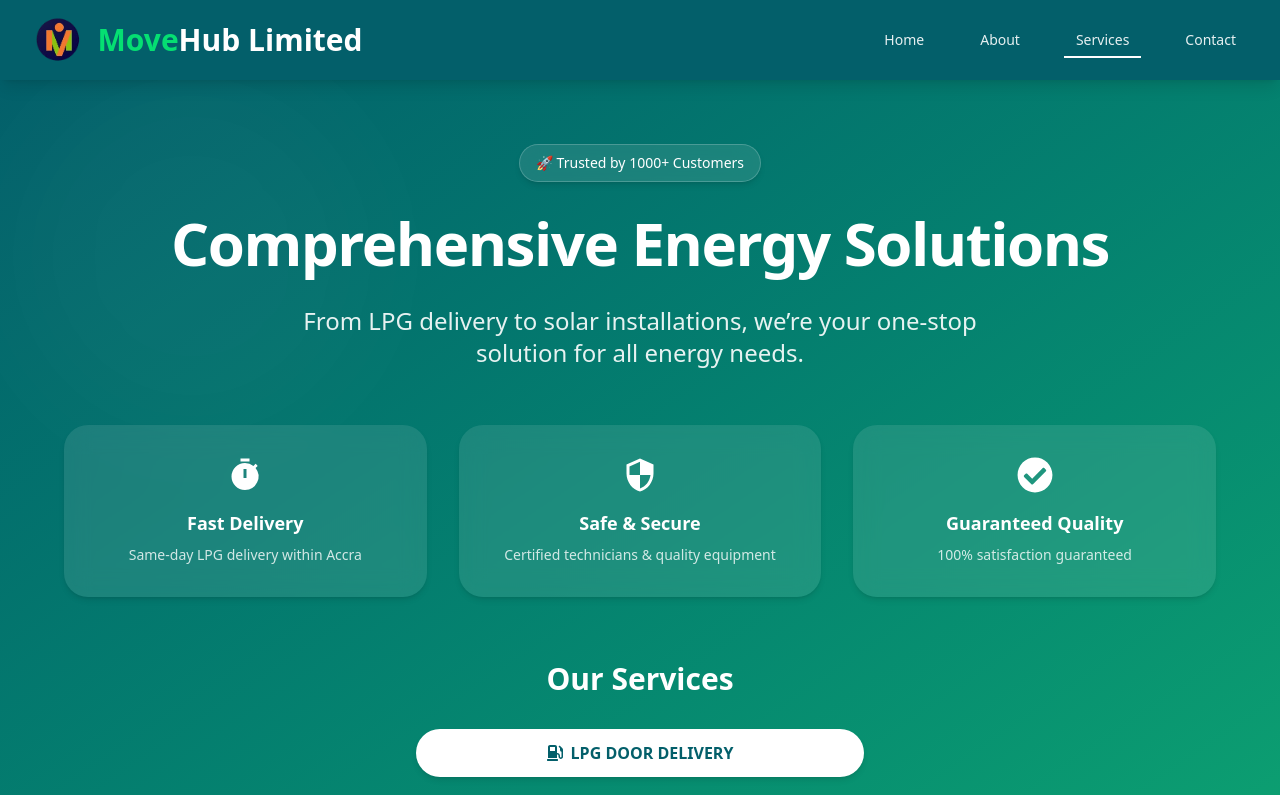
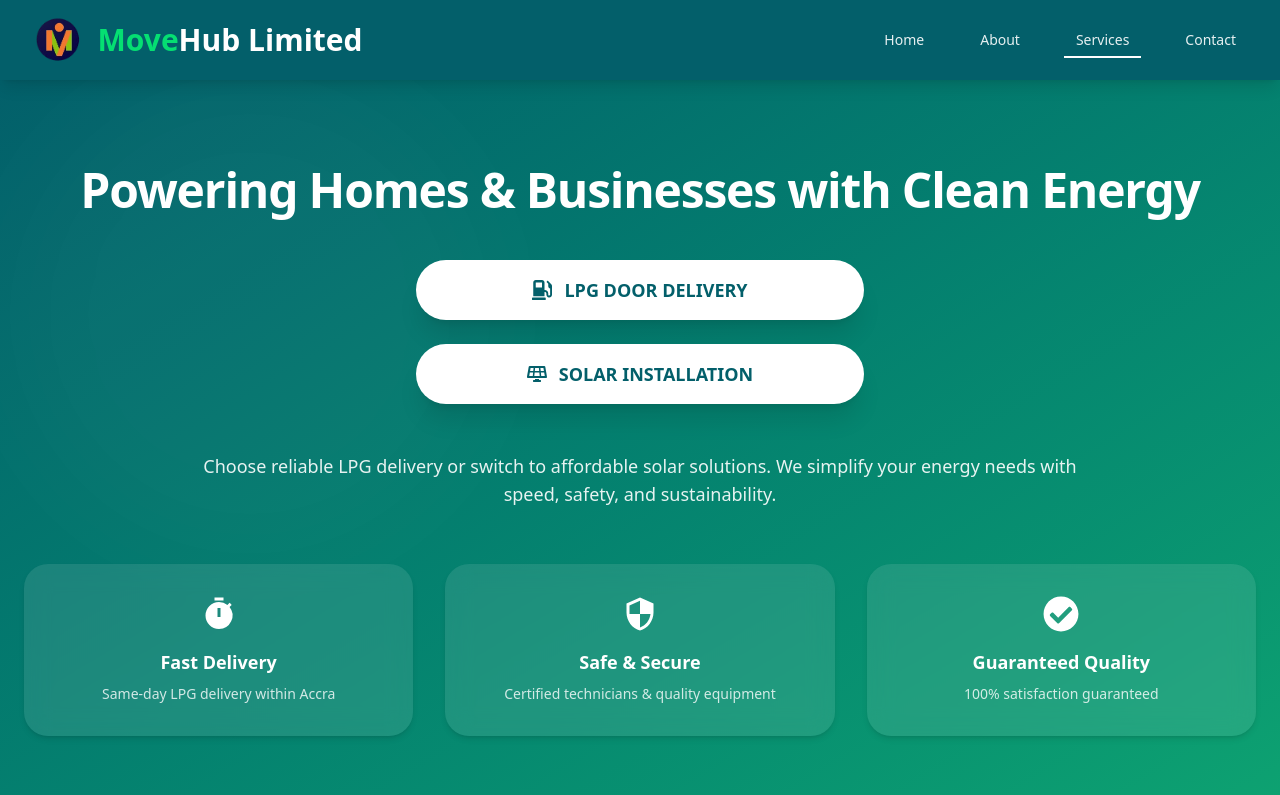
Before and after one commit to Jemmyflex/movehub, a React (Vite) app: page /services in a window 1280 px wide. Shown: the top 795 px of the page. Built offline with nearby package versions, Linux system fonts and the light colour scheme.

Commit message:
final update

```diff
--- a/src/pages/About.jsx
+++ b/src/pages/About.jsx
@@ -14,6 +14,7 @@ import { MdElectricBolt, MdTrendingUp } from 'react-icons/md';
 const AboutUs = () => {
   return (
     <div className="font-sans text-gray-800 dark:text-gray-200 dark:bg-[#0e1a1c]">
+
       {/* Hero Section */}
       <section className="bg-gradient-to-br from-[#035F6A] to-green-600 text-white py-24 px-6 dark:from-[#023c44] dark:to-[#116147]">
         <div className="max-w-5xl mx-auto text-center">
@@ -21,7 +22,17 @@ const AboutUs = () => {
             About MoveHub Limited
           </h1>
           <p className="text-xl md:text-2xl max-w-3xl mx-auto opacity-90">
-            We're revolutionizing energy access in Ghana by making clean, reliable, and affordable power a reality for every home and business.
+            We're on a mission to make clean, safe, and affordable energy accessible to every Ghanaian — at home, at work, and in the most remote corners.
+          </p>
+        </div>
+      </section>
+
+      {/* Company Overview */}
+      <section className="py-20 px-6 bg-white dark:bg-[#111c1d]">
+        <div className="max-w-5xl mx-auto text-center">
+          <h2 className="text-4xl font-bold mb-6 text-[#035F6A] dark:text-white">Our Purpose</h2>
+          <p className="text-lg text-gray-700 dark:text-gray-300 leading-relaxed">
+            MoveHub is a clean energy company revolutionizing how Ghanaians access cooking fuel and electricity. From our <strong>door-to-door LPG delivery</strong> service to our advanced <strong>solar power installations</strong>, we're solving the energy challenges that affect everyday lives—eliminating queues, reducing indoor pollution, and powering communities with sustainable alternatives. Whether it's a busy urban family or an off-grid village, we make modern energy a convenience, not a luxury.
           </p>
         </div>
       </section>
@@ -34,21 +45,21 @@ const AboutUs = () => {
               icon: <FaGlobeAfrica className="text-5xl" />,
               title: 'Our Mission',
               description:
-                'To make modern energy accessible, affordable, and sustainable for every Ghanaian household and business.',
+                'To provide reliable, affordable, and sustainable energy solutions that improve everyday lives across Ghana.',
               color: 'text-green-600 dark:text-green-400',
             },
             {
               icon: <FaLeaf className="text-5xl" />,
               title: 'Our Vision',
               description:
-                "To eliminate energy poverty and lead Ghana's transition to clean, renewable energy.",
+                "To eliminate energy poverty and accelerate Ghana’s transition to clean, renewable energy sources.",
               color: 'text-blue-600 dark:text-blue-400',
             },
             {
               icon: <MdElectricBolt className="text-5xl" />,
               title: 'Our Story',
               description:
-                "It began with a bold question: 'How can we make energy easier and safer for Ghanaians?' From LPG delivery to smart solar systems, our journey has been about solving real problems with clean innovation.",
+                "It all began with a bold question: How can we make energy more accessible and reliable? From solving the struggle of LPG refills to reducing 'dumsor' with solar systems, MoveHub is building a cleaner, smarter energy future.",
               color: 'text-yellow-600 dark:text-yellow-400',
             },
           ].map((item, index) => (
@@ -70,10 +81,10 @@ const AboutUs = () => {
       <section className="py-24 px-6 bg-white dark:bg-[#111c1d]">
         <div className="max-w-6xl mx-auto text-center">
           <h2 className="text-4xl font-bold mb-6 bg-gradient-to-r from-green-600 to-blue-600 bg-clip-text text-transparent dark:text-white">
-            Our Products & Services
+            What We Offer
           </h2>
           <p className="text-xl text-gray-600 dark:text-gray-300 mb-16 max-w-3xl mx-auto">
-            We provide innovative energy solutions tailored to the needs of homes, businesses, and institutions across Ghana.
+            We deliver smarter, safer, and cleaner energy — right to your home or business.
           </p>
 
           <div className="grid md:grid-cols-2 gap-10 justify-center">
@@ -82,13 +93,13 @@ const AboutUs = () => {
                 to: '/lpg',
                 title: 'LPG Door Delivery',
                 icon: <FaGasPump className="text-5xl text-green-600 dark:text-green-400" />,
-                description: 'Get your filled LPG cylinders delivered to your doorstep safely and on time.',
+                description: 'No queues, no lifting — get filled cylinders delivered straight to your home. Available in 3kg to 50kg (fibre or steel).',
               },
               {
                 to: '/solar',
                 title: 'Solar System Installation',
                 icon: <FaSolarPanel className="text-5xl text-blue-600 dark:text-blue-400" />,
-                description: 'Smart solar solutions for homes and businesses—customized, reliable, and sustainable.',
+                description: 'Eco-friendly solar packages for homes, offices & factories. High-efficiency panels, real-time monitoring, and grid/off-grid compatibility.',
               },
             ].map((service, index) => (
               <Link
@@ -144,9 +155,9 @@ const AboutUs = () => {
       {/* CTA Section */}
       <section className="py-24 px-6 bg-gradient-to-br from-gray-50 to-white dark:from-[#1a2b2f] dark:to-[#162224]">
         <div className="max-w-4xl mx-auto text-center">
-          <h3 className="text-4xl font-bold mb-6">Join Our Energy Revolution</h3>
+          <h3 className="text-4xl font-bold mb-6">Join the Clean Energy Revolution</h3>
           <p className="text-xl text-gray-600 dark:text-gray-300 mb-12">
-            Be part of a cleaner, smarter, and more reliable energy future for Ghana.
+            Whether you're switching from charcoal or escaping 'dumsor', MoveHub is your trusted partner for modern energy in Ghana.
           </p>
           <Link
             to="/contact"
@@ -157,6 +168,7 @@ const AboutUs = () => {
           </Link>
         </div>
       </section>
+
     </div>
   );
 };
--- a/src/pages/LpgPage.jsx
+++ b/src/pages/LpgPage.jsx
@@ -1,4 +1,3 @@
-
 import { Link } from 'react-router-dom';
 import {
   FaGasPump,
@@ -9,7 +8,6 @@ import {
 } from 'react-icons/fa';
 import { MdSupportAgent } from 'react-icons/md';
 
-// Example data for steps
 const lpgSteps = [
   { step: 1, title: 'Place Order', description: 'Choose your cylinder size and place your order online.' },
   { step: 2, title: 'Confirmation', description: 'Receive a confirmation call or message from our team.' },
@@ -20,7 +18,35 @@ const lpgSteps = [
 function LpgPage() {
   return (
     <>
-      <section className="py-12 px-4" style={{ background: 'linear-gradient(120deg, #e6f4f1 70%, #d1f2eb 100%)' }}>
+      {/* About LPG with Image */}
+      <section className="py-12 px-4 bg-white text-gray-800">
+        <div className="max-w-5xl mx-auto grid md:grid-cols-2 gap-8 items-center">
+          {/* Text */}
+          <div>
+            <h2 className="text-2xl font-bold mb-4 text-[#035F6A]">About LPG</h2>
+            <p className="text-sm mb-4 leading-relaxed">
+              Liquefied Petroleum Gas (LPG) is a clean, efficient, and eco-friendly energy source used across a variety of sectors—from homes and restaurants to industries and vehicles. It is best known for its domestic use as cooking gas.
+            </p>
+            <p className="text-sm mb-4 leading-relaxed">
+              LPG is made up mainly of propane (C₃H₈) and butane (C₄H₁₀), which are stored either separately or as a blend under pressure. This pressurization turns the gas into liquid form for safe and compact storage and transportation.
+            </p>
+            <p className="text-sm leading-relaxed">
+              One of LPG’s greatest advantages is its low environmental impact. Among all oil-derived fuels, LPG produces the lowest levels of carbon dioxide and harmful emissions when burned, making it an excellent choice for a cleaner and healthier environment.
+            </p>
+          </div>
+          {/* Image */}
+          <div className="relative rounded-xl overflow-hidden shadow-lg min-h-[220px] flex items-center justify-center bg-gray-100">
+            <img
+              src="/src/assets/images/LPG2.jpg"
+              alt="LPG Delivery"
+              className="w-full h-full object-cover opacity-90"
+            />
+          </div>
+        </div>
+      </section>
+
+      {/* LPG Delivery Info Card - Separate Section */}
+      <section className="py-12 px-4 bg-[#e6f4f1]">
         <div className="max-w-4xl mx-auto">
           <div className="flex items-center gap-3 mb-6">
             <FaGasPump className="text-3xl text-green-600" />
@@ -31,17 +57,7 @@ function LpgPage() {
               </span>
             </div>
           </div>
-          <div className="grid md:grid-cols-2 gap-6 items-center">
-            {/* Image */}
-            <div className="relative rounded-xl overflow-hidden shadow-lg min-h-[220px] flex items-center justify-center bg-gray-100">
-              <img
-                src="/src/assets/images/LPG2.jpg"
-                alt="LPG Delivery Service"
-                className="w-full h-full object-cover opacity-90"
-              />
-            </div>
-            {/* Info Card */}
-            <div className="bg-gray-50 rounded-xl p-5 shadow-md">
+          <div className="bg-white rounded-xl p-5 shadow-md">
             <p className="text-gray-700 text-sm mb-4">
               Already filled LPG cylinders delivered to your doorstep. Choose from our wide range of cylinder sizes to match your needs.
             </p>
@@ -92,16 +108,15 @@ function LpgPage() {
             </Link>
           </div>
         </div>
-        </div>
       </section>
 
-      {/* LPG How It Works */}
-      <section className="py-10 px-4 bg-[#e6f4f1]">
+      {/* How LPG Works */}
+      <section className="py-10 px-4 bg-white">
         <div className="max-w-4xl mx-auto">
           <h2 className="text-2xl font-bold mb-6 text-[#035F6A] text-center">How LPG Delivery Works</h2>
           <div className="grid md:grid-cols-4 gap-6">
             {lpgSteps.map((item, idx) => (
-              <div key={idx} className="bg-white p-6 rounded-xl shadow-md text-center">
+              <div key={idx} className="bg-gray-50 p-6 rounded-xl shadow-md text-center">
                 <div className="w-10 h-10 mx-auto mb-3 rounded-full bg-green-600 text-white flex items-center justify-center font-bold text-lg">{item.step}</div>
                 <h3 className="font-semibold mb-2 text-gray-800">{item.title}</h3>
                 <p className="text-xs text-gray-600">{item.description}</p>
--- a/src/pages/Services.jsx
+++ b/src/pages/Services.jsx
@@ -7,23 +7,46 @@ const Services = () => {
   return (
     <div className="font-sans text-gray-800">
       {/* Hero Section */}
-      <section className="py-20 px-6 bg-gradient-to-br from-[#035F6A] to-[#0ea371] text-white relative overflow-hidden">
-        {/* Decorative background glow */}
-        <div className="absolute top-0 left-0 w-96 h-96 bg-white/10 rounded-full blur-3xl opacity-20 animate-pulse" />
+    <section className="py-24 px-6 bg-gradient-to-br from-[#035F6A] to-[#0ea371] text-white relative overflow-hidden">
+  {/* Background Glow */}
+  <div className="absolute top-0 left-0 w-[500px] h-[500px] bg-white/10 rounded-full blur-3xl opacity-20 animate-pulse" />
 
-        <div className="relative z-10 max-w-6xl mx-auto text-center">
-          <span className="inline-block px-4 py-2 bg-white/10 border border-white/20 rounded-full text-sm font-medium mb-6 shadow-md backdrop-blur-md">
-            🚀 Trusted by 1000+ Customers
-          </span>
-          <h1 className="text-5xl md:text-6xl font-extrabold mb-6 leading-tight tracking-tight">
-            Comprehensive Energy Solutions
+  <div className="relative z-10 max-w-7xl mx-auto text-center">
+
+    {/* 🔥 Main Heading */}
+    <h1 className="text-4xl md:text-5xl font-extrabold mb-10 leading-tight tracking-tight">
+      Powering Homes & Businesses with Clean Energy
     </h1>
-          <p className="text-xl md:text-2xl max-w-3xl mx-auto opacity-90 mb-14">
-            From LPG delivery to solar installations, we’re your one-stop solution for all energy needs.
+
+    {/* 🚀 Vertical Buttons (Stacked) */}
+    <div className="flex flex-col gap-6 items-center mb-12 max-w-md mx-auto">
+      <Link
+        to="/lpg"
+        className="w-full bg-white text-[#035F6A] text-lg font-bold px-8 py-4 rounded-full shadow-xl hover:bg-[#d3f9e9] hover:text-green-800 transform hover:scale-105 transition-all duration-300"
+      >
+        <div className="flex items-center justify-center gap-3">
+          <FaGasPump className="text-xl" />
+          LPG DOOR DELIVERY
+        </div>
+      </Link>
+      <Link
+        to="/solar"
+        className="w-full bg-white text-[#035F6A] text-lg font-bold px-8 py-4 rounded-full shadow-xl hover:bg-[#d3f9e9] hover:text-green-800 transform hover:scale-105 transition-all duration-300"
+      >
+        <div className="flex items-center justify-center gap-3">
+          <FaSolarPanel className="text-xl" />
+          SOLAR INSTALLATION
+        </div>
+      </Link>
+    </div>
+
+    {/* Supporting Text */}
+    <p className="text-base md:text-lg max-w-4xl mx-auto opacity-90 mb-14">
+      Choose reliable LPG delivery or switch to affordable solar solutions. We simplify your energy needs with speed, safety, and sustainability.
     </p>
 
-          {/* Service Highlights */}
-          <div className="grid md:grid-cols-3 gap-8 max-w-6xl mx-auto mb-16">
+    {/* 🌟 Highlights */}
+    <div className="grid md:grid-cols-3 gap-8 max-w-7xl mx-auto">
       {[{
         Icon: MdTimer,
         title: "Fast Delivery",
@@ -47,28 +70,8 @@ const Services = () => {
         </div>
       ))}
     </div>
-
-          {/* Our Services Buttons */}
-          <h2 className="text-3xl font-bold mb-8">Our Services</h2>
-          <div className="flex flex-col gap-5 items-center max-w-md mx-auto">
-            <Link
-              to="/lpg"
-              className="w-full bg-white text-[#035F6A] font-semibold py-3 px-6 rounded-full shadow-md hover:bg-[#d3f9e9] hover:text-green-800 transition-all duration-300 transform hover:scale-105 flex items-center justify-center gap-2"
-            >
-              <FaGasPump />
-              LPG DOOR DELIVERY
-            </Link>
-            <Link
-              to="/solar"
-              className="w-full bg-white text-[#035F6A] font-semibold py-3 px-6 rounded-full shadow-md hover:bg-[#d3f9e9] hover:text-green-800 transition-all duration-300 transform hover:scale-105 flex items-center justify-center gap-2"
-            >
-              <FaSolarPanel />
-              SOLAR SYSTEM INSTALLATION
-            </Link>
-          </div>
   </div>
 </section>
-
       {/* Call to Action Section */}
       <section className="py-20 px-6 bg-gradient-to-br from-[#0ea371] to-[#035F6A] text-white text-center relative">
         <div className="absolute bottom-0 right-0 w-80 h-80 bg-white/10 rounded-full blur-2xl opacity-20 animate-pulse" />
--- a/src/pages/SolarPage.jsx
+++ b/src/pages/SolarPage.jsx
@@ -8,7 +8,6 @@ import {
 } from 'react-icons/fa';
 import { MdSupportAgent } from 'react-icons/md';
 
-// Dummy solar steps data
 const solarSteps = [
   { step: 1, title: 'Assessment', description: 'We assess your energy needs and site suitability.' },
   { step: 2, title: 'Design', description: 'We design a solar solution tailored to your needs.' },
@@ -19,7 +18,34 @@ const solarSteps = [
 function SolarPage() {
   return (
     <>
-      {/* Solar Section */}
+      {/* About Solar Energy with Image */}
+      <section className="py-12 px-4 bg-white text-gray-800">
+        <div className="max-w-5xl mx-auto grid md:grid-cols-2 gap-8 items-center">
+          {/* Text */}
+          <div>
+            <h2 className="text-2xl font-bold mb-4 text-[#035F6A]">About Solar Energy</h2>
+            <p className="text-sm mb-4 leading-relaxed">
+              Solar energy is a renewable, clean, and sustainable power source harnessed from the sun’s rays. It is one of the most environmentally friendly solutions available today, helping to reduce greenhouse gas emissions and combat climate change.
+            </p>
+            <p className="text-sm mb-4 leading-relaxed">
+              Using solar panels, sunlight is converted into electricity or used for heating — powering homes, businesses, schools, and even vehicles. Unlike traditional energy sources, solar energy is abundant, silent, and produces zero emissions during operation.
+            </p>
+            <p className="text-sm leading-relaxed">
+              Modern solar systems are highly efficient and scalable, making them ideal for both residential rooftops and large-scale commercial setups. They require minimal maintenance and can significantly lower electricity bills while increasing energy independence.
+            </p>
+          </div>
+          {/* Image */}
+          <div className="relative rounded-xl overflow-hidden shadow-lg min-h-[220px] flex items-center justify-center bg-gray-100">
+            <img
+              src="/src/assets/images/SOLAR6.jpg"
+              alt="Solar Installation"
+              className="w-full h-full object-cover opacity-90"
+            />
+          </div>
+        </div>
+      </section>
+
+      {/* Solar Solutions Info Card - New Section */}
       <section className="py-12 px-4" style={{ background: 'linear-gradient(120deg, #d1f2eb 60%, #e6f4f1 100%)' }}>
         <div className="max-w-4xl mx-auto">
           <div className="flex items-center gap-3 mb-6">
@@ -31,15 +57,7 @@ function SolarPage() {
               </span>
             </div>
           </div>
-          <div className="grid md:grid-cols-2 gap-6 items-center">
-            {/* Image */}
-            <div className="relative rounded-xl overflow-hidden shadow-lg min-h-[220px] flex items-center justify-center bg-gray-100">
-              <img
-                src="/src/assets/images/SOLAR6.jpg"
-                alt="Solar Installation Service"
-                className="w-full h-full object-cover opacity-90"
-              />
-            </div>
+
           {/* Info Card */}
           <div className="bg-white rounded-xl p-5 shadow-md">
             <p className="text-gray-700 text-sm mb-4">
@@ -60,6 +78,7 @@ function SolarPage() {
                 </div>
               </div>
             </div>
+
             <div className="mb-4">
               <h3 className="text-base font-semibold mb-2 text-gray-800">Technical Features</h3>
               <ul className="space-y-2 text-xs text-gray-600">
@@ -77,6 +96,7 @@ function SolarPage() {
                 </li>
               </ul>
             </div>
+
             <ul className="space-y-2 text-xs text-gray-600 mb-3">
               <li className="flex items-center gap-2">
                 <FaSolarPanel className="text-blue-500" />
@@ -95,6 +115,7 @@ function SolarPage() {
                 Skilled, responsive team
               </li>
             </ul>
+
             <Link
               to="/book-solar"
               className="inline-flex items-center gap-2 bg-blue-600 text-white px-4 py-2 rounded-lg font-semibold hover:bg-blue-700 hover:scale-105 transition-all duration-300 text-xs mt-2"
@@ -104,10 +125,9 @@ function SolarPage() {
             </Link>
           </div>
         </div>
-        </div>
       </section>
 
-      {/* Solar How It Works */}
+      {/* How Solar Works */}
       <section className="py-10 px-4 bg-[#d1f2eb]">
         <div className="max-w-4xl mx-auto">
           <h2 className="text-2xl font-bold mb-6 text-[#035F6A] text-center">How Solar Installation Works</h2>
```
Lines whose indentation alone changed are shown as unchanged.
